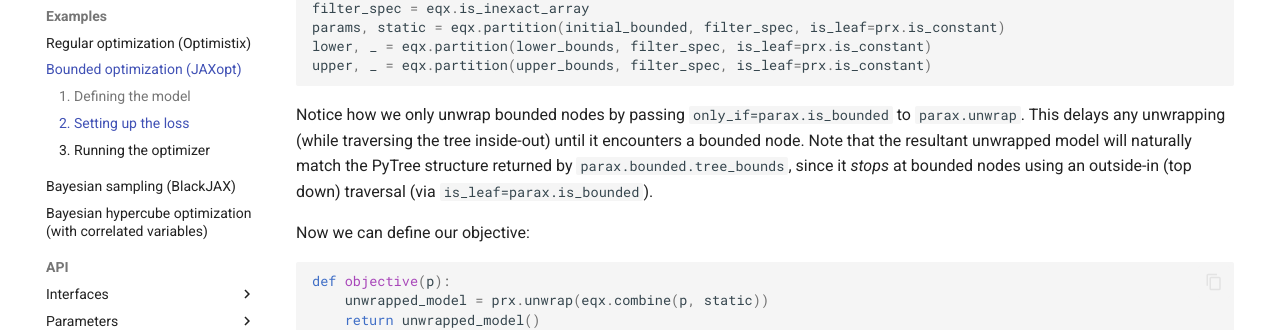
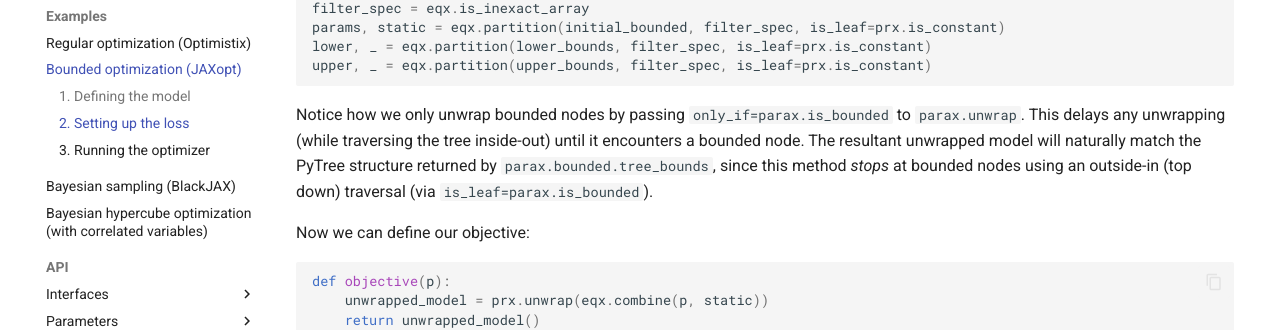
Before and after one commit to gvcallen/parax, an MkDocs documentation site: the page built from docs/examples/bounded_optimization_jaxopt.md, in a window 1280 px wide and 900 px high, scrolled down 812 px. Shown: the part 155-485 px from the top of the window. Built offline with MkDocs 1.6.1 and Material for MkDocs 9.7.7, drawn with Linux system fonts in a browser that asks for light colours; comment, search, counter and statistics services are not loaded.

Commit message:
Updated docs

````diff
--- a/docs/examples/bounded_optimization_jaxopt.md
+++ b/docs/examples/bounded_optimization_jaxopt.md
@@ -41,7 +41,7 @@
 upper, _ = eqx.partition(upper_bounds, filter_spec, is_leaf=prx.is_constant)
 ```
 
-Notice how we only unwrap bounded nodes by passing `only_if=parax.is_bounded` to `parax.unwrap`. This delays any unwrapping (while traversing the tree inside-out) until it encounters a bounded node. Note that the resultant unwrapped model will naturally match the PyTree structure returned by `parax.bounded.tree_bounds`, since it *stops* at bounded nodes using an outside-in (top down) traversal (via `is_leaf=parax.is_bounded`).
+Notice how we only unwrap bounded nodes by passing `only_if=parax.is_bounded` to `parax.unwrap`. This delays any unwrapping (while traversing the tree inside-out) until it encounters a bounded node. The resultant unwrapped model will naturally match the PyTree structure returned by `parax.bounded.tree_bounds`, since this method *stops* at bounded nodes using an outside-in (top down) traversal (via `is_leaf=parax.is_bounded`).
 
 Now we can define our objective:
 <!-- pytest-codeblocks:cont -->
````
